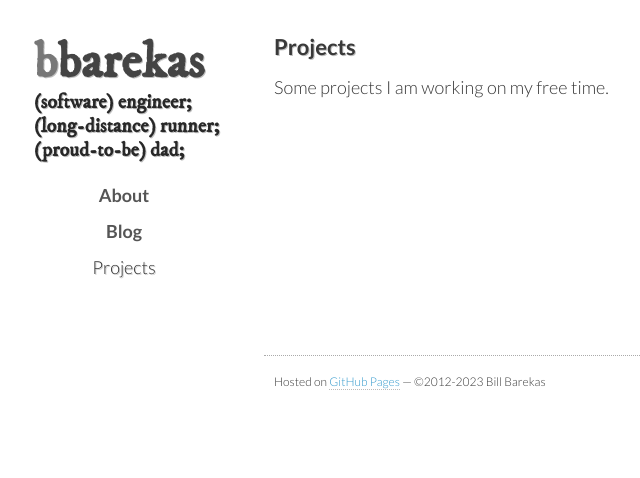
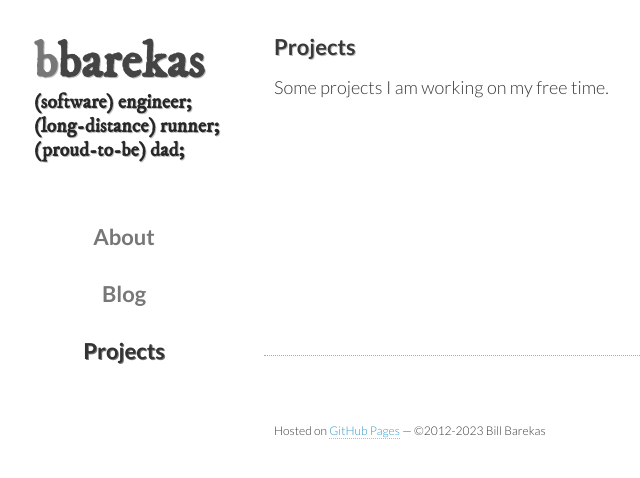
Before and after one commit to bbarekas/bbarekas.github.com, a Jekyll site: the page built from projects/index.html, in a window 1280 px wide. Shown: the top 478 px of the page, without its empty margins (186-826 px from the left). Built offline with Jekyll 4.4.1, drawn with Linux system fonts in a browser that asks for light colours; nearby versions of some CDN libraries; Markdown is read by kramdown in place of the engine named in the settings.

Commit message:
Update Style

```diff
--- a/_layouts/default.html
+++ b/_layouts/default.html
@@ -123,11 +123,15 @@
                 (proud-to-be)&nbsp;dad;
                 </span>
             </h1>
+            <br>
+            <br>
 
             <nav>
             <ul>
                 <li><a {% if location == 'about' %}class="active" {% endif %}href="http://about.me/bbarekas">About</a></li>
+                <br>
                 <li><a {% if location == 'blog' %}class="active" {% endif %}href="/blog/">Blog</a></li>
+                <br>
                 <li><a {% if location == 'projects' %}class="active" {% endif %}href="/projects/">Projects</a></li>
                 <!--li><a {% if location == 'contact' %}class="active" {% endif %}href="/contact/">Contact</a></li-->
             </ul>
--- a/css/styles.css
+++ b/css/styles.css
@@ -314,9 +314,9 @@ nav li {
 }
 
 nav li a {
-    font-size: 18px;
+    font-size: 22px;
     font-weight: bold;
-    color: #555;
+    color: #777;
     display: block;
     text-align: center;
     line-height: 24px;
@@ -333,9 +333,9 @@ nav li a:active {
 nav li a:active,
 nav li a.active,
 nav li a.active:hover {
-    font-weight: bolder;
+    font-weight: bold;
     color: #333;
-    text-shadow: 1px 1px #CCC;
+    text-shadow: 1px 1px #777;
 }
 
 a.social {
--- a/index.html
+++ b/index.html
@@ -6,6 +6,8 @@ title: Home
 <div id="home_centered">
   <br>
   <img src="/images/2010-11-023.jpg" alt="bbarekas" class="center"/>
+  <br>
+  <br>
   <br>
 
     <p> I'm Bill Barekas, a software architect based in Athens, Greece and
```
